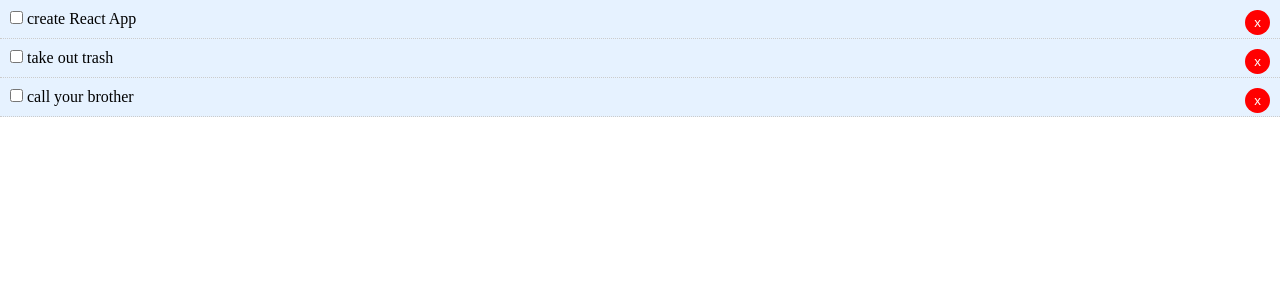
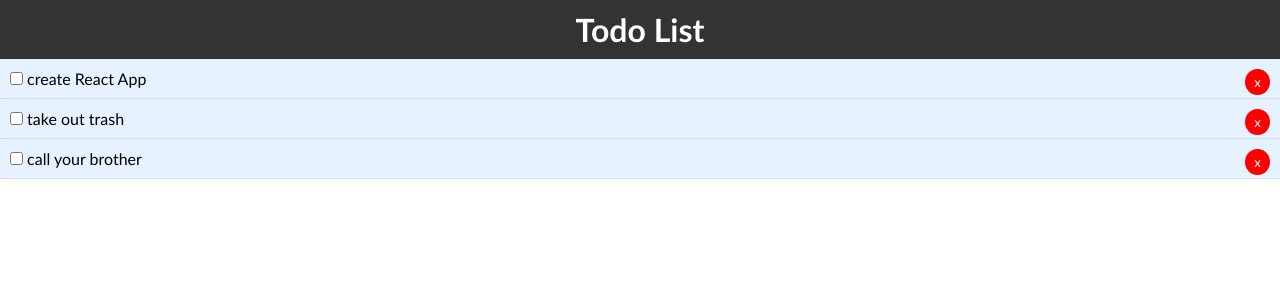
Before and after one commit to NaumanSir/todo_app, a React (Create React App) app: page / in a window 1280 px wide. Shown: the top 300 px of the page. Built offline with nearby package versions, Linux system fonts and the light colour scheme.

Commit message:
added layout with Header.js

```diff
--- a/src/App.css
+++ b/src/App.css
@@ -1,4 +1,5 @@
 * {
   margin: 0px;
   padding: 0px;
+  font-family: 'Trebuchet MS';
 }
--- a/src/App.js
+++ b/src/App.js
@@ -1,4 +1,5 @@
 import React, { Component } from 'react';
+import Header from './components/layout/Header';
 import Todos from './components/Todos';
 import './App.css';
 
@@ -44,6 +45,7 @@ class App extends Component {
     // console.log(this.state.todos)
     return (
       <div className="App">
+      <Header />
         <Todos todos={this.state.todos} markComplete={this.markComplete} delTodo={this.delTodo} />
       </div>
     );
--- /dev/null
+++ b/src/components/layout/Header.js
@@ -0,0 +1,18 @@
+import React from 'react'
+
+export default function Header() {
+  return (
+    <div>
+      <header style={headerStyle}>
+          <h1>Todo List</h1>
+      </header>
+    </div>
+  )
+}
+
+const headerStyle = {
+    background: '#333',
+    color: '#fff',
+    textAlign: 'center',
+    padding: '10px'
+}
```
